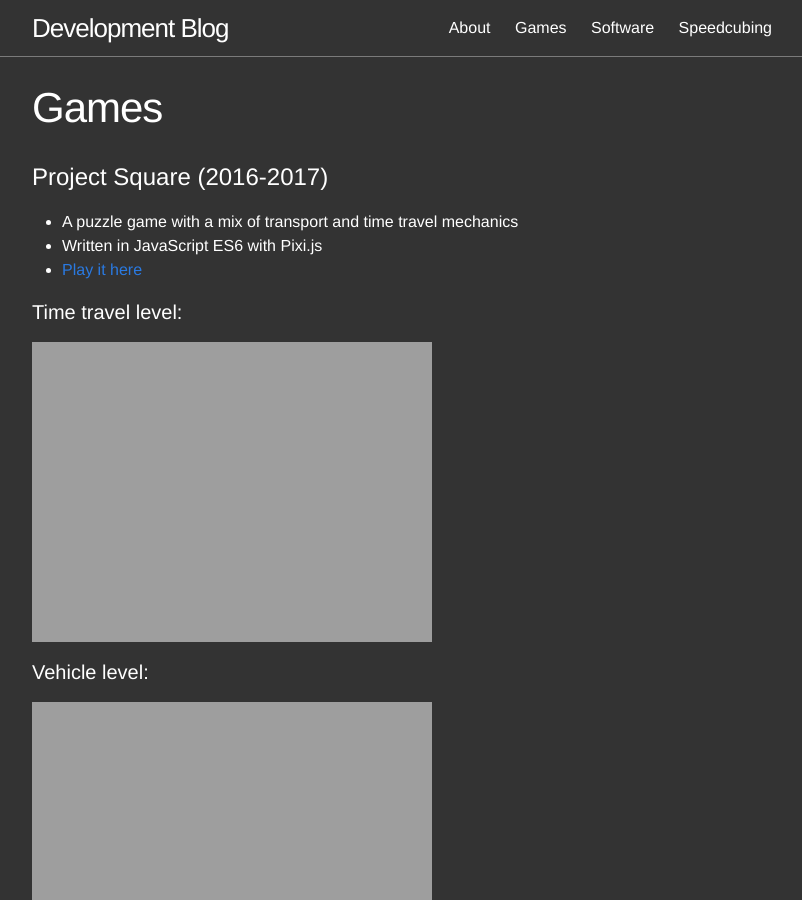
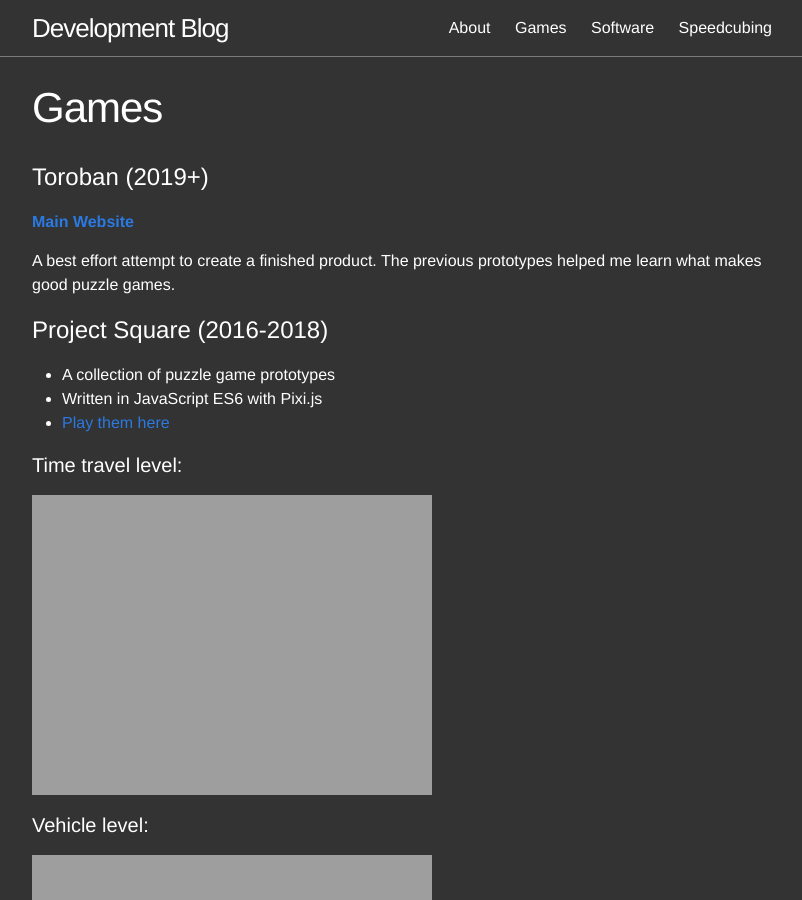
Before and after one commit to ayebear/ayebear-website, a Jekyll site: the page built from games.md, in a window 1280 px wide and 900 px high. Shown: the whole window, without its empty margins (238-1040 px from the left). Built offline with Jekyll 4.4.1, drawn with Linux system fonts in a browser that asks for light colours.

Commit message:
Added Toroban to games

```diff
--- a/games.md
+++ b/games.md
@@ -4,11 +4,17 @@ title: Games
 permalink: /games/
 ---
 
-# Project Square (2016-2017)
+# Toroban (2019+)
 
-* A puzzle game with a mix of transport and time travel mechanics
+**[Main Website](https://toroban.com/)**
+
+A best effort attempt to create a finished product. The previous prototypes helped me learn what makes good puzzle games.
+
+# Project Square (2016-2018)
+
+* A collection of puzzle game prototypes
 * Written in JavaScript ES6 with Pixi.js
-* [Play it here](http://ayebear.com/project-square/)
+* [Play them here](https://ayebear.com/project-square/)
 
 #### Time travel level:
 ![Project Square]({{ site.url }}/data/ps_time_level.gif)
```
